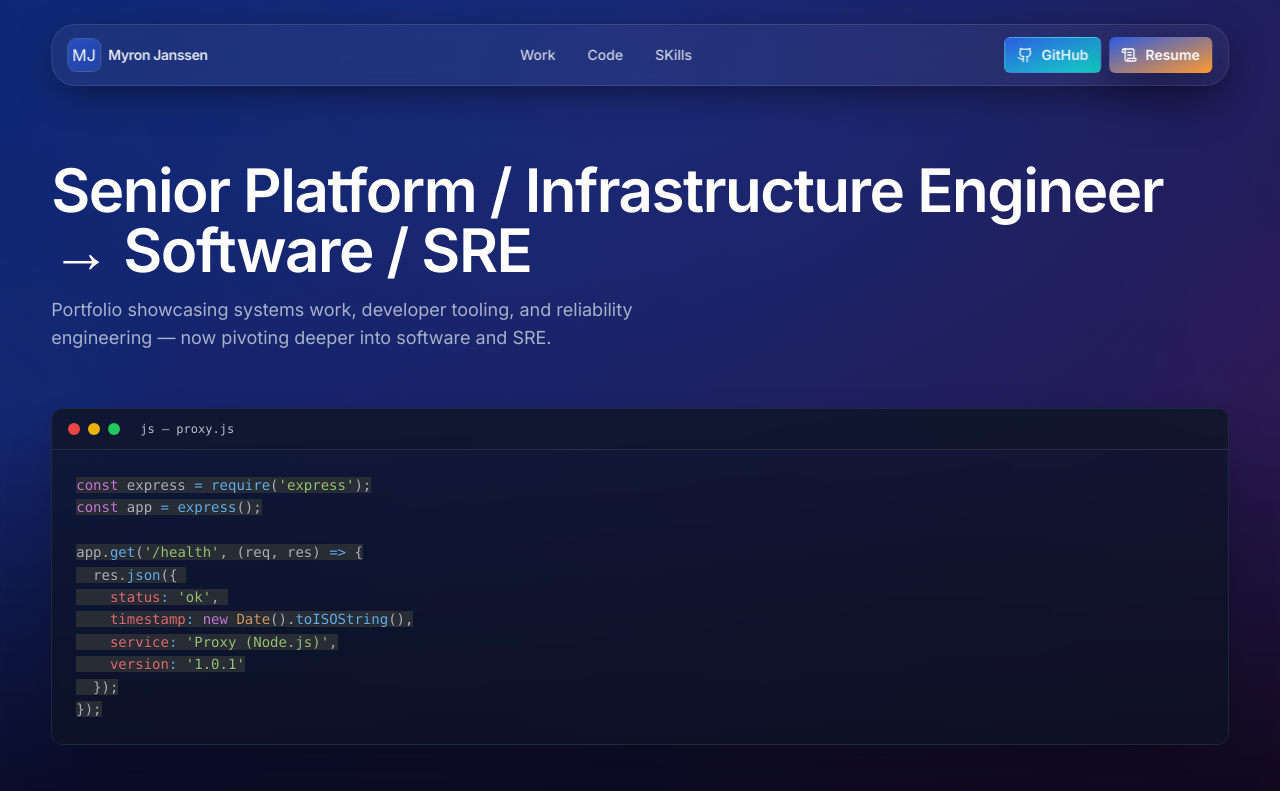
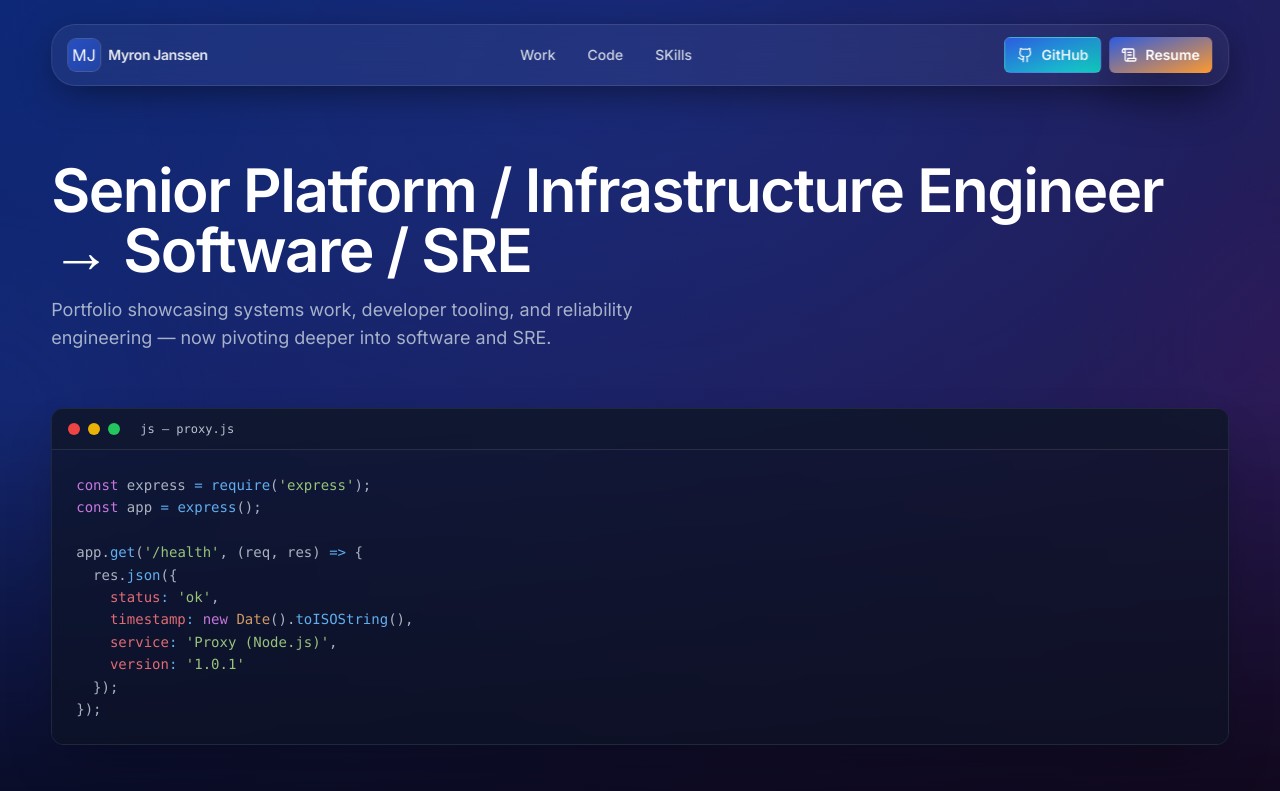
Before and after one commit to XIIISins/portfolio, a Next.js app: page / in a window 1280 px wide. Shown: the top 791 px of the page. Built offline with nearby package versions, Linux system fonts and the light colour scheme.

Commit message:
fix: remove solid background from syntax highlighter to maintain transparent terminal look

```diff
--- a/src/components/terminal.tsx
+++ b/src/components/terminal.tsx
@@ -13,6 +13,26 @@ app.get('/health', (req, res) => {
     version: '1.0.1'
   });
 });`
+
+  // Create a custom style that overrides the oneDark theme's background
+  const customStyle = {
+    ...oneDark,
+    'pre[class*="language-"]': {
+      ...oneDark['pre[class*="language-"]'],
+      background: 'transparent',
+      margin: 0,
+      padding: '1.5rem',
+      fontSize: '14px',
+      lineHeight: '1.6',
+      borderRadius: 0,
+      fontFamily: 'ui-monospace, SFMono-Regular, "SF Mono", Consolas, "Liberation Mono", Menlo, monospace',
+    },
+    'code[class*="language-"]': {
+      ...oneDark['code[class*="language-"]'],
+      background: 'transparent',
+      textShadow: 'none',
+    },
+  }
 
   return (
     <section className="relative mt-10 md:mt-14">
@@ -32,16 +52,7 @@ app.get('/health', (req, res) => {
           <div className="max-h-[44vh] overflow-auto">
             <SyntaxHighlighter
               language="javascript"
-              style={oneDark}
-              customStyle={{
-                margin: 0,
-                padding: '1.5rem',
-                fontSize: '14px',
-                lineHeight: '1.6',
-                background: 'transparent',
-                borderRadius: 0,
-                fontFamily: 'ui-monospace, SFMono-Regular, "SF Mono", Consolas, "Liberation Mono", Menlo, monospace',
-              }}
+              style={customStyle}
               showLineNumbers={false}
               wrapLines={true}
               lineNumberStyle={{
```
